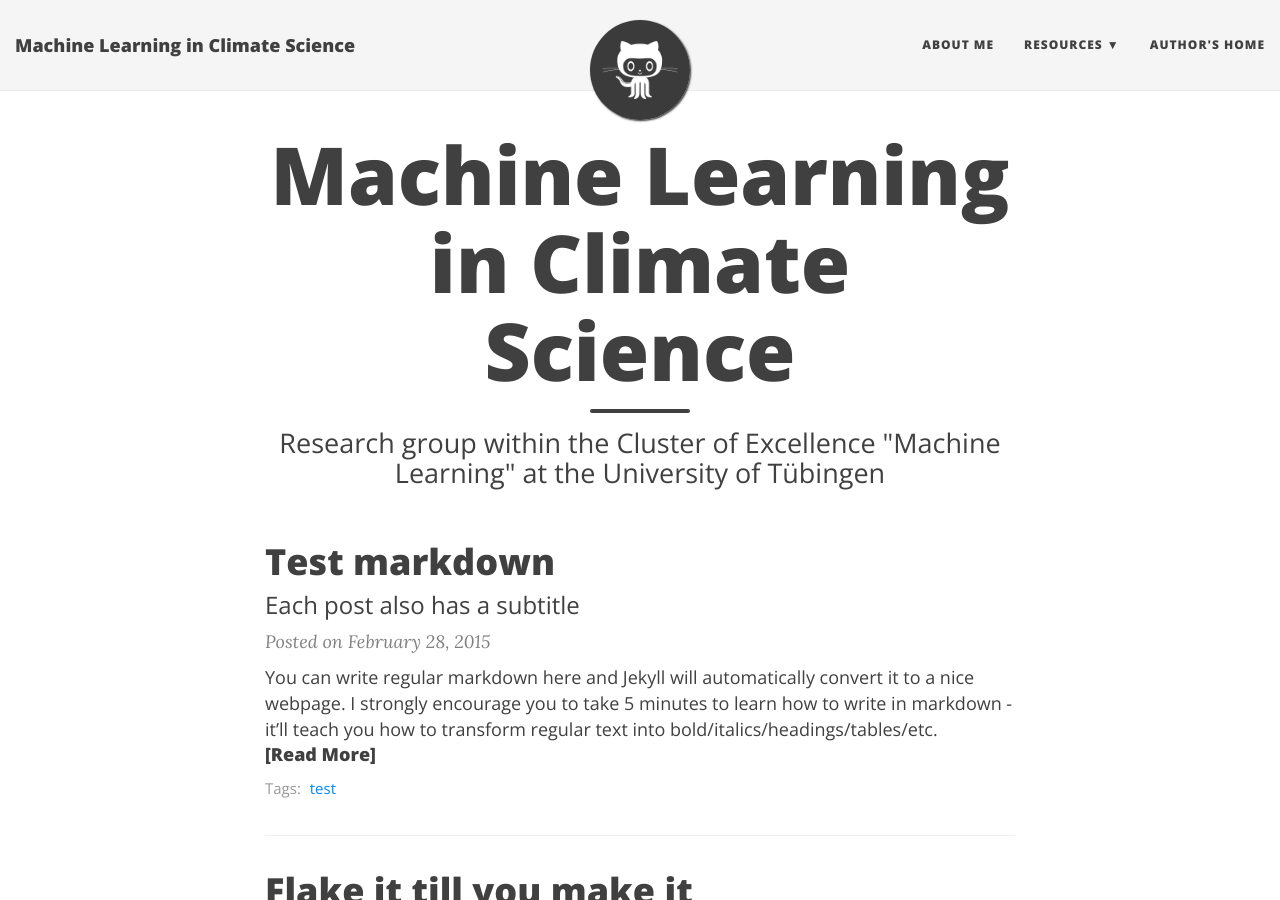
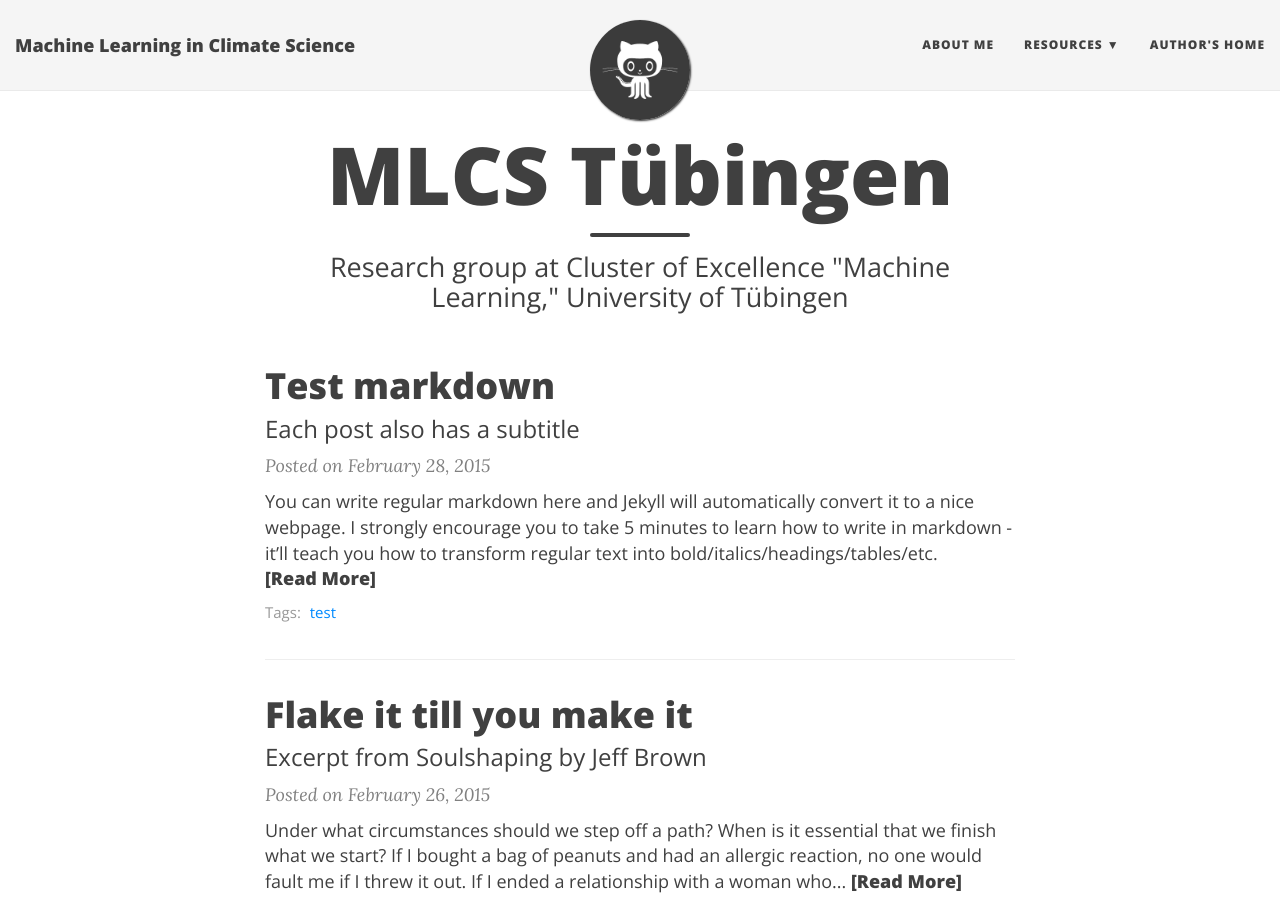
Before and after one commit to mlcs/mlcs.github.io, a Jekyll site: the page built from index.html, in a window 1280 px wide and 900 px high. Built offline with Jekyll 4.4.1, drawn with Linux system fonts in a browser that asks for light colours; nearby versions of some CDN libraries; the list of posts is cut into pages by our own code.

Commit message:
Update site title using only abbreviation this time

```diff
--- a/index.html
+++ b/index.html
@@ -1,7 +1,7 @@
 ---
 layout: page
-title: Machine Learning in Climate Science
-subtitle: Research group within the Cluster of Excellence "Machine Learning" at the University of Tübingen
+title: MLCS Tübingen
+subtitle: Research group at Cluster of Excellence "Machine Learning," University of Tübingen
 use-site-title: true
 ---
 
```
